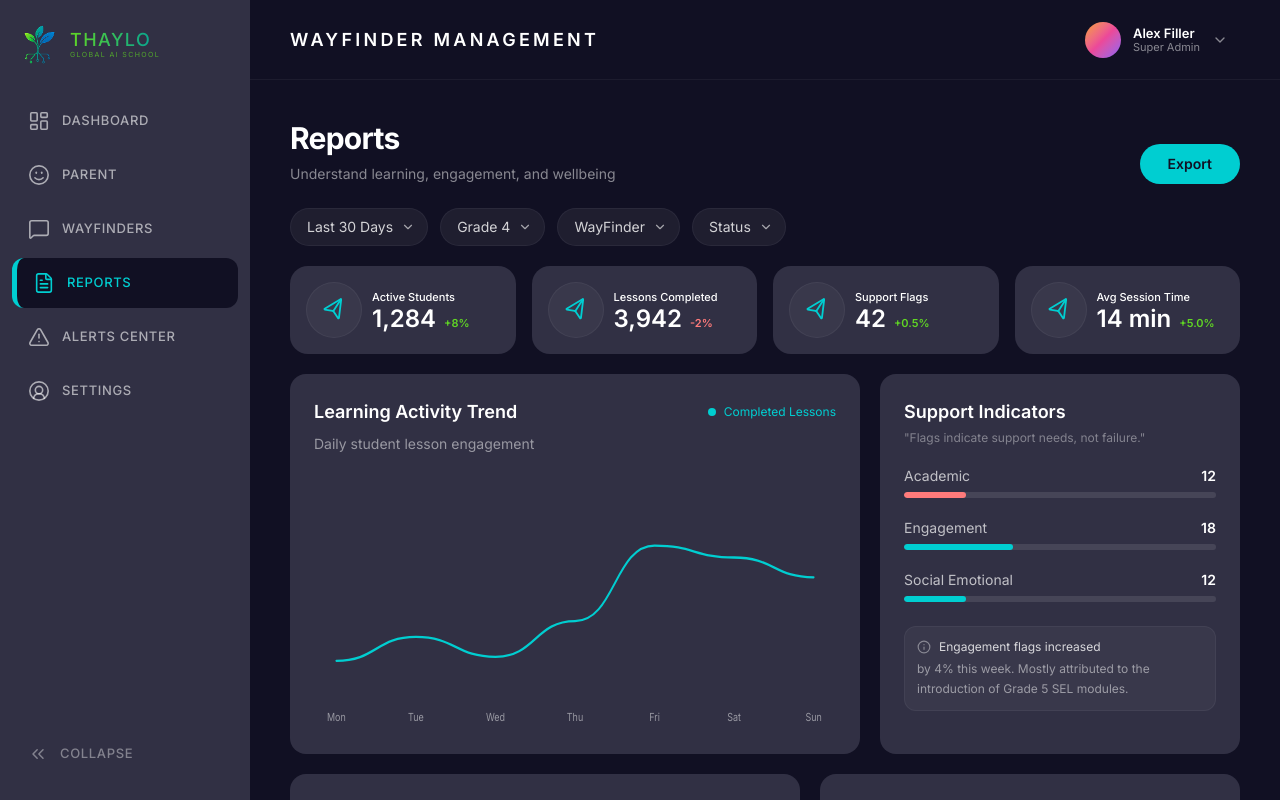
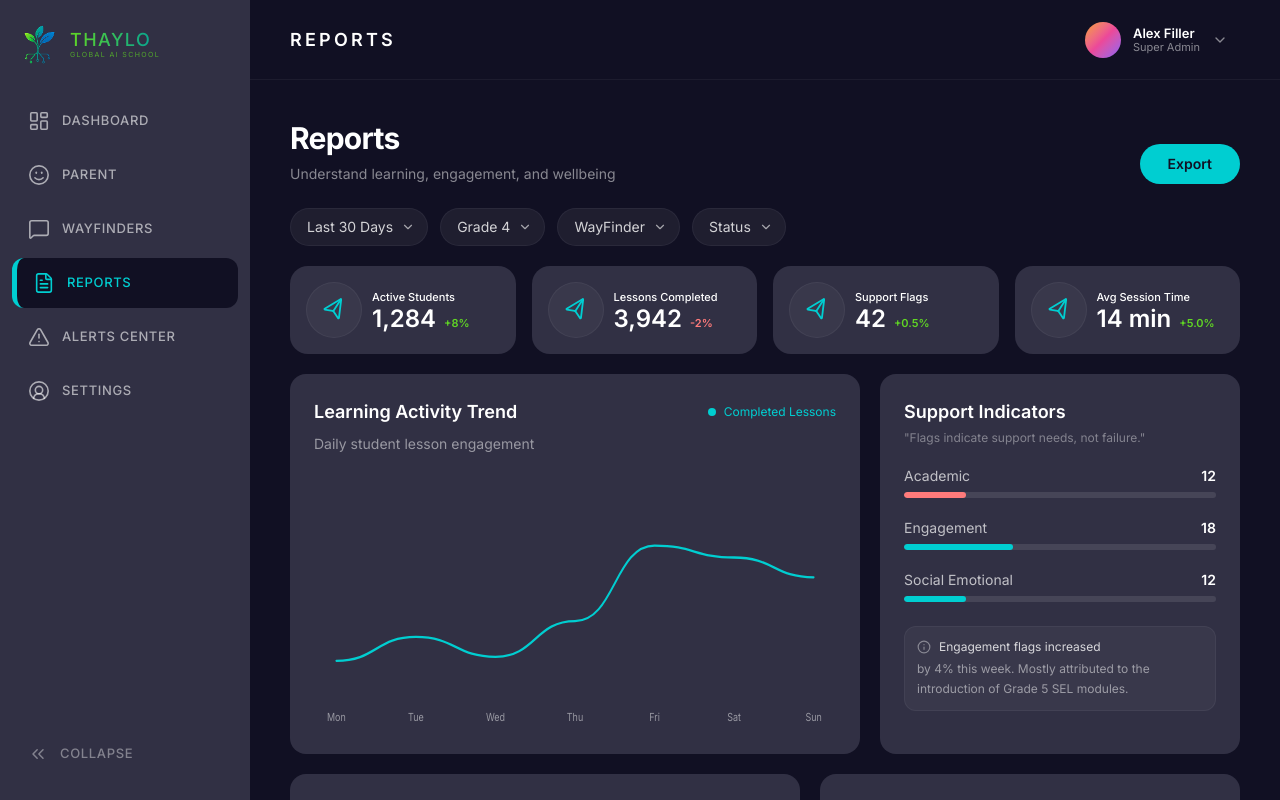
Before and after one commit to SherazQamar/thaylo-admin, a React (Vite) app: page /reports in a window 1280 px wide. Shown: the top 800 px of the page. Built offline with nearby package versions, Linux system fonts and the light colour scheme.

Commit message:
reports add

```diff
--- a/src/pages/Reports.jsx
+++ b/src/pages/Reports.jsx
@@ -426,7 +426,7 @@ function PageBtn({ active, children }) {
 
 export default function Reports() {
   return (
-    <AdminLayout title="Wayfinder Management" userSubtitle="Super Admin">
+    <AdminLayout title="Reports" userSubtitle="Super Admin">
       {/* Header */}
       <div className="flex flex-col sm:flex-row sm:items-end sm:justify-between gap-4">
         <div className="space-y-2">
```
